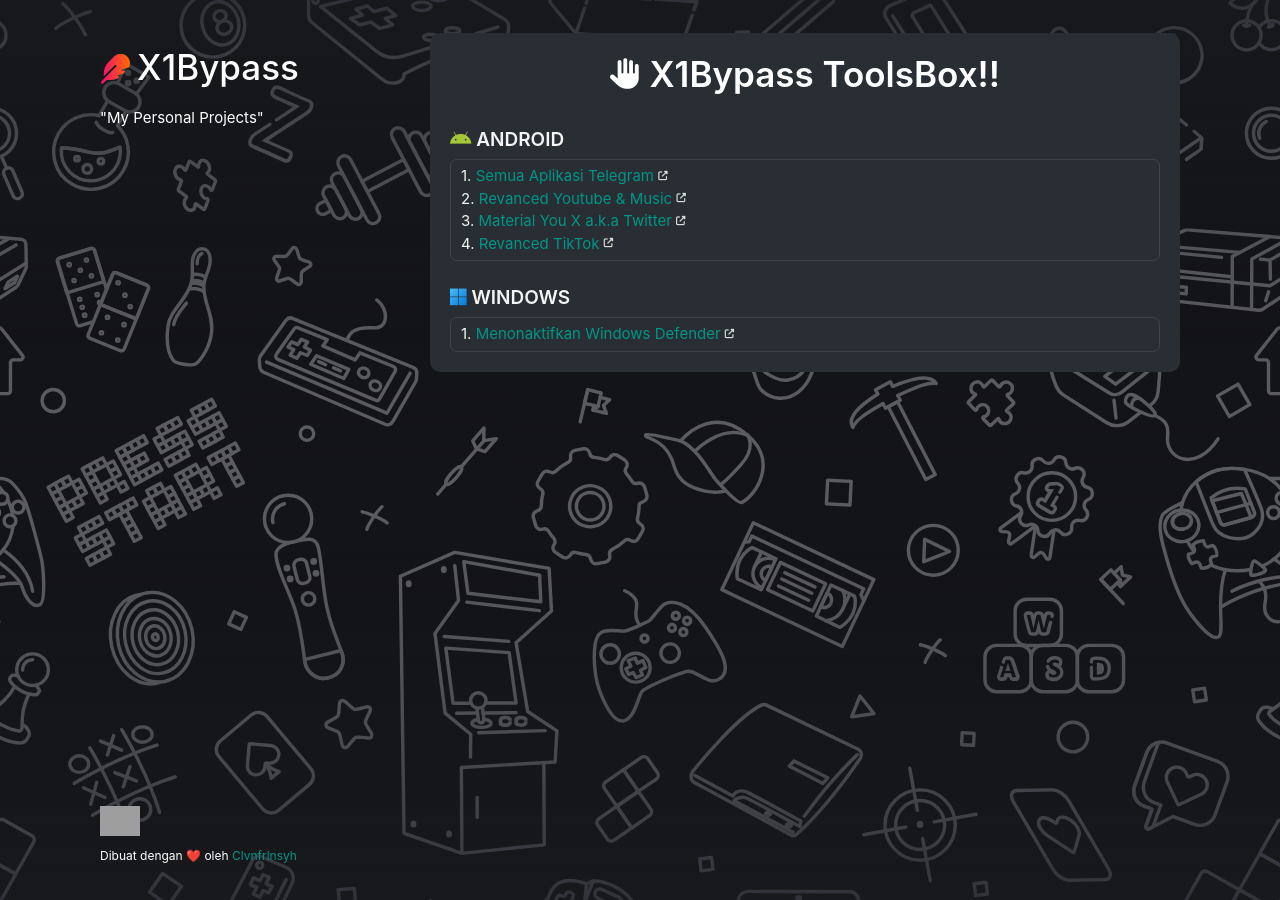
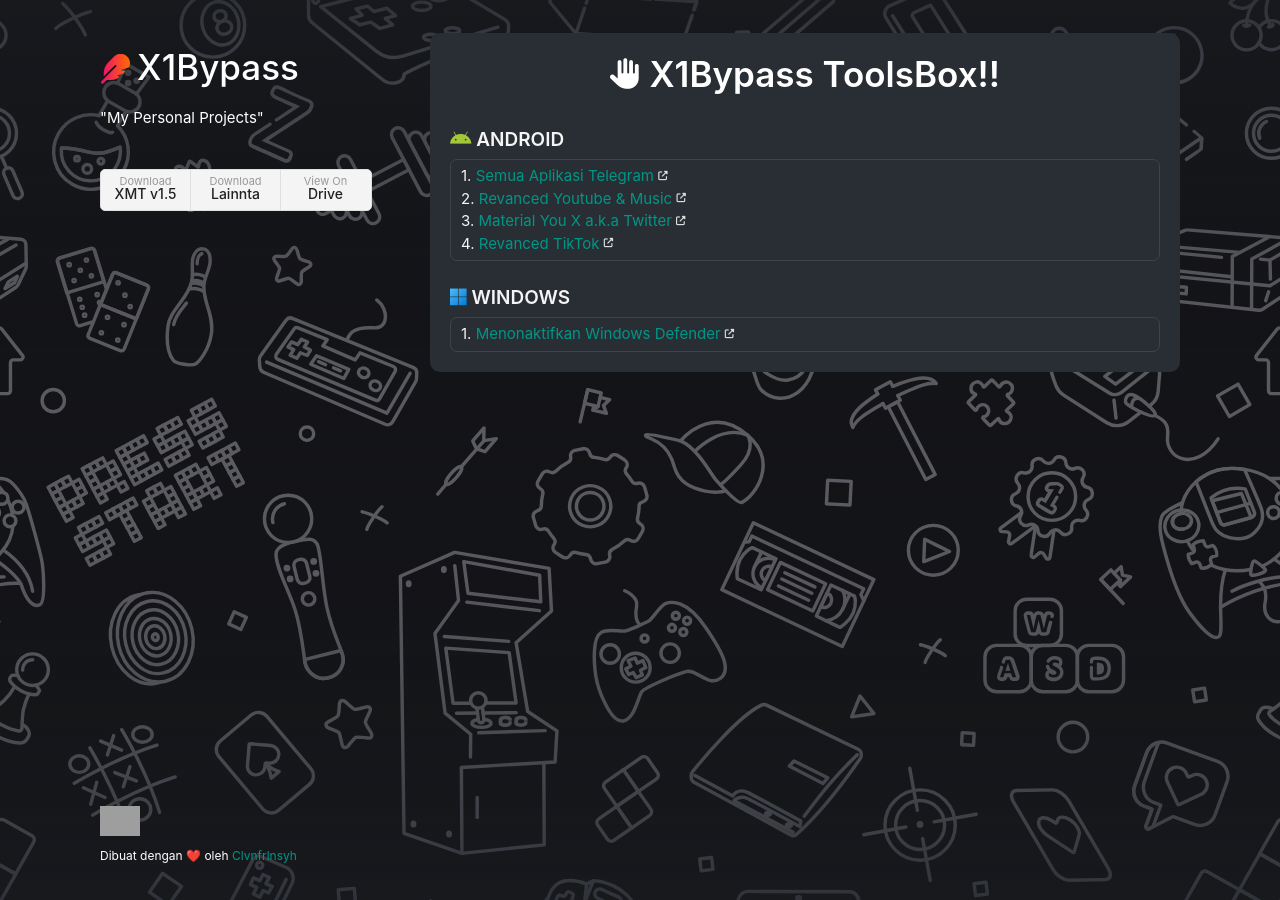
Before and after one commit to Unknown240/coba, a Jekyll site: the page built from index.html, in a window 1280 px wide. Built offline with Jekyll 4.4.1, drawn with Linux system fonts in a browser that asks for light colours; grey boxes are pictures that could not be loaded.

Commit message:
Update default.html

```diff
--- a/_layouts/default.html
+++ b/_layouts/default.html
@@ -14,6 +14,27 @@
       <header>
         <h1><i class="fa-sharp fa-solid fa-feather gradient-icon" style="color: #FAF6F9;"></i> <a href="https://unknown240.github.io/toolsbox/">X1Bypass</a></h1>
         <p>"My Personal Projects"</p>
+
+         <table>
+          {% for nav in site.navigation %}
+            {% if nav.url contains "://" %}
+              <tr><th><a href="{{ nav.url }}">{{ nav.title }}</a></th></tr>
+            {% else %}
+              <tr><th><a href="{{ nav.url | relative_url }}">{{ nav.title }}</a></th></tr>
+            {% endif %}
+          {% endfor %}
+           <tr><th><a href="{{ nav.url }}">{{ nav.title }}</a></th></tr>
+
+              <tr><th><a href="{{ nav.url | relative_url }}">{{ nav.title }}</a></th></tr>
+        </table>
+
+        {% if site.show_downloads %}
+          <ul>
+            <li><a href="https://drive.x1bypass.my.id/0:/Tools/X1Bypass%20Microsoft%20Tools%20v1.5%20BETA.rar?a=view">Download <strong>XMT v1.5</strong></a></li>
+            <li><a href="https://drive.x1bypass.my.id/0:/Tools/">Download <strong>Lainnta</strong></a></li>
+            <li><a href="https://drive.x1bypass.my.id">View On <strong>Drive</strong></a></li>
+          </ul>
+        {% endif %}
       </header>
       <section>
 
```
